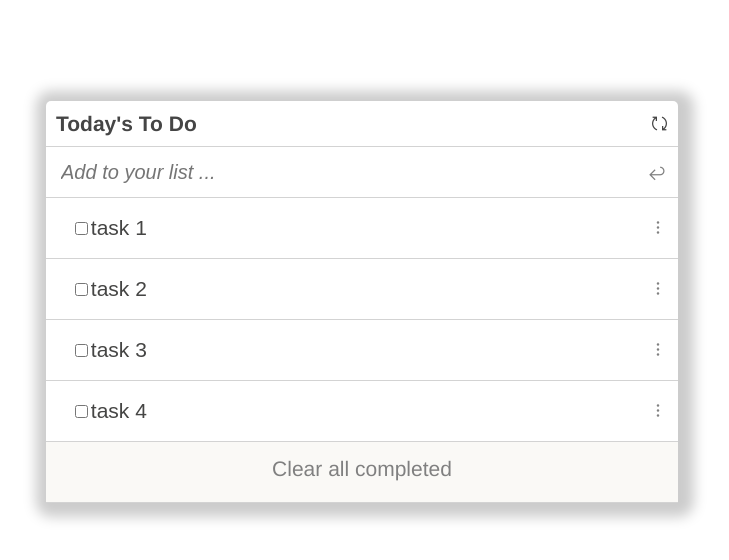
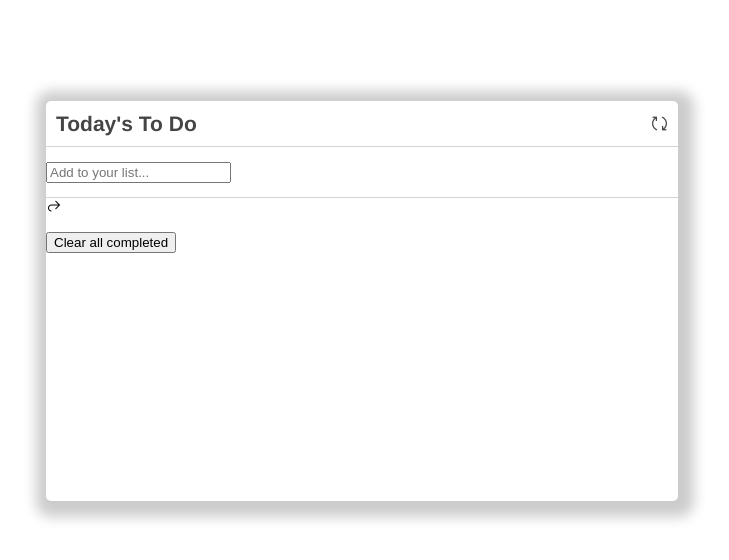
Before and after one commit to everinurmind/to-do-list, a website built with webpack: page src/index.html in a window 1280 px wide. Shown: the whole page, without its empty margins (278-1007 px from the left). Built offline with nearby package versions, Linux system fonts and the light colour scheme.

Commit message:
add changes to index.html

```diff
--- a/src/index.html
+++ b/src/index.html
@@ -14,13 +14,15 @@
             <h2>Today's To Do</h2>
             <span class="refresh"><i class="las la-sync"></i></span>
         </header>
+    <div class="add-task">
         <form class="add-form">
-            <input type="text" class="add" placeholder="Add to your list ...">
-            <button type="submit" class="submit"><i class="las la-share"></i></button>
+          <input type="text" id="new-task" placeholder="Add to your list...">
         </form>
-    <div class="to-do-list">
+      <span id="add"><i class="las la-share"></i></span>
     </div>
-    </div>
-    <script src="index.js"></script>
+    <ul></ul>
+    <button id="btn">Clear all completed</button>
+  </div>
+  <script src="index.js"></script>
 </body>
 </html>
```
